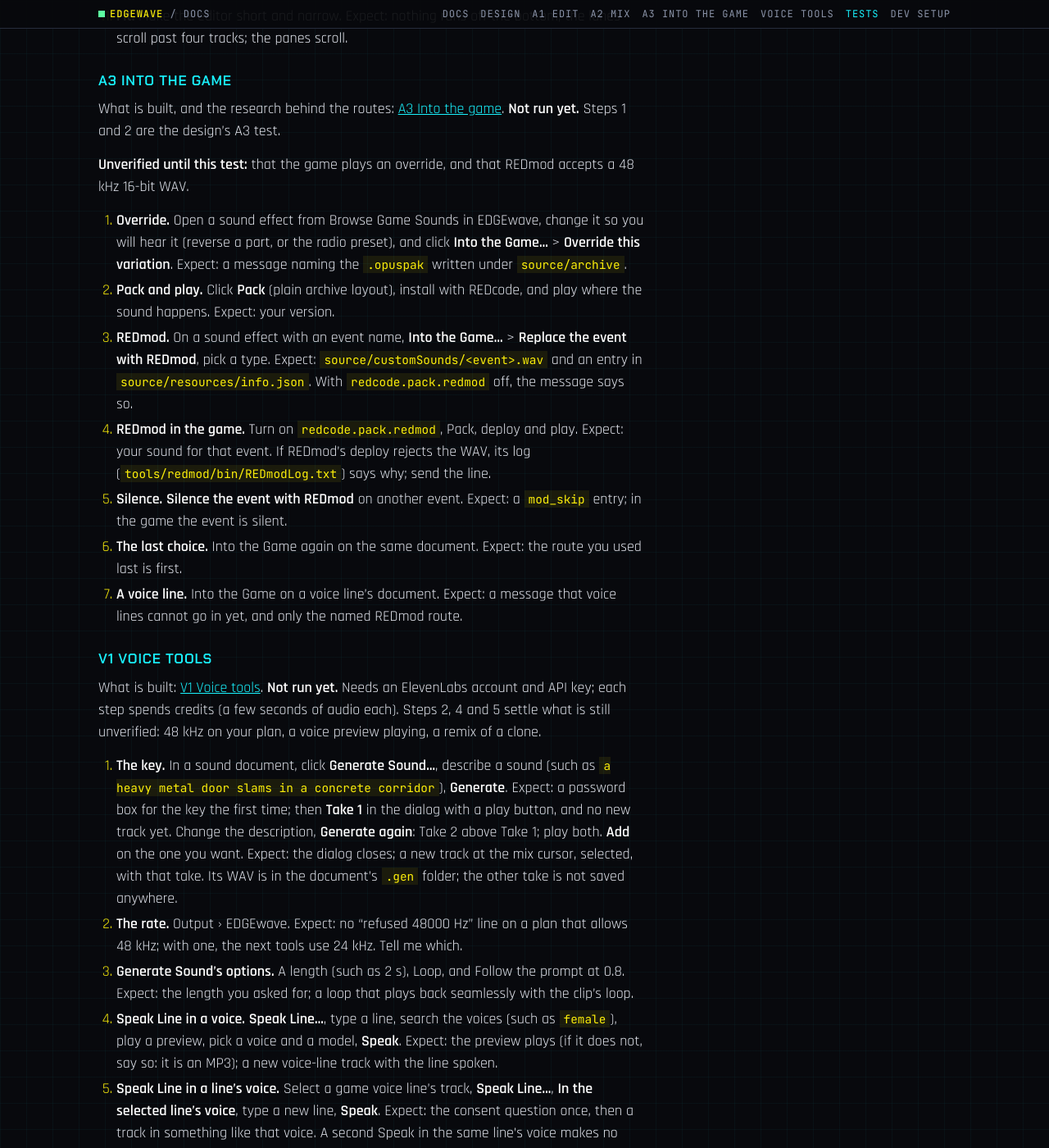
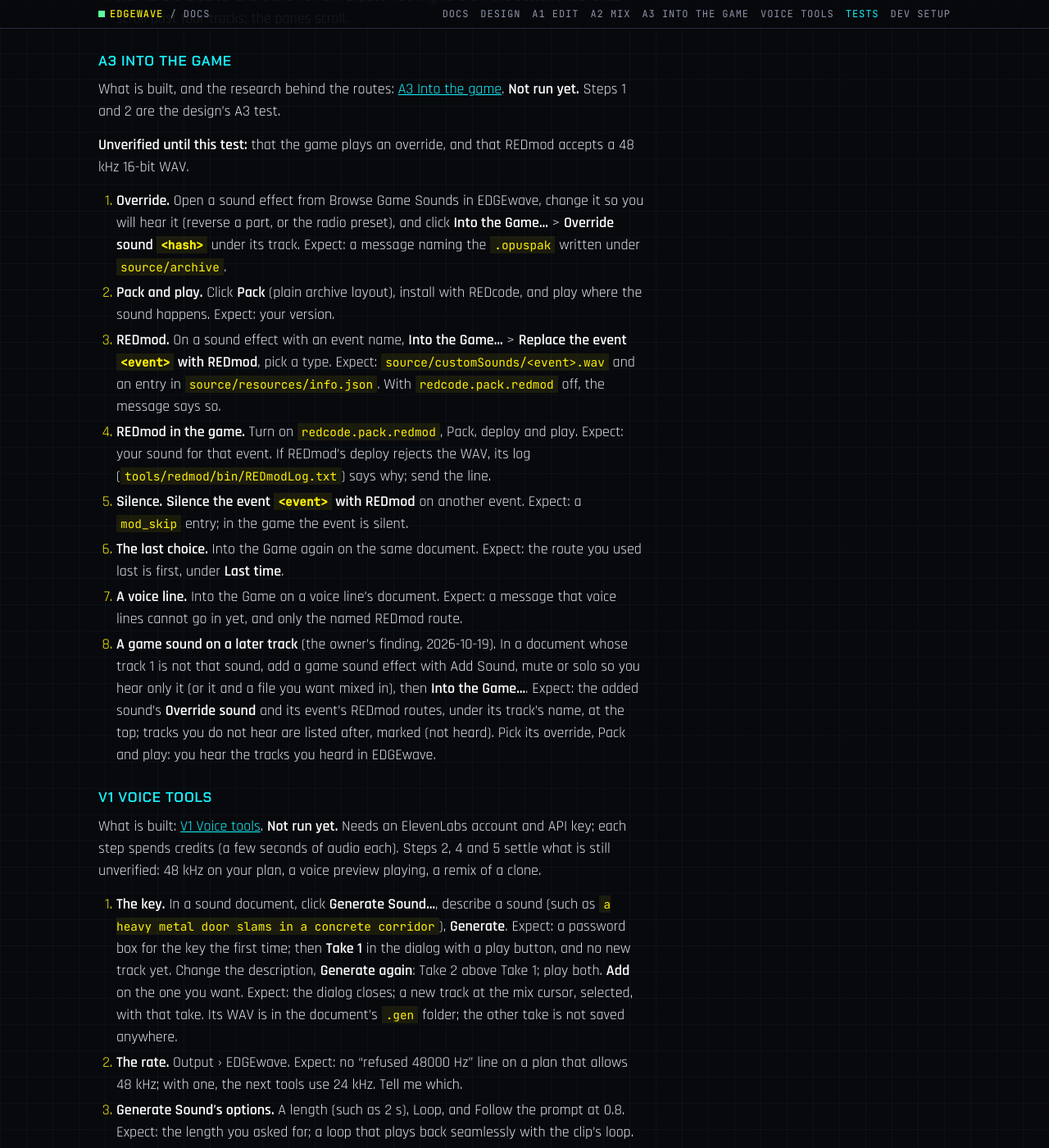
Before and after one commit to Edgemodders/EDGEwave, a Jekyll site: the page built from docs/testing.md, in a window 1280 px wide and 1400 px high, scrolled down 7711 px. Shown: the whole window at 82% size. Built offline with Jekyll 4.4.1, drawn with Linux system fonts in a browser that asks for light colours; our own code applies the rules of GitHub Pages for plain Markdown files; some of the changed text lies outside the part shown.

Commit message:
Docs: Into the Game's targets per track, and the A3 test for a later track
Co-Authored-By: Claude Opus 5.5 <noreply@anthropic.com>

```diff
--- a/docs/testing.md
+++ b/docs/testing.md
@@ -64,8 +64,8 @@ To run it from a terminal inside VS Code, unset `ELECTRON_RUN_AS_NODE` (the scri
 | A2 | The next-edge icon from 0 | The mix cursor at `0:00.250` |
 | A2 | Remove track 2, then Ctrl+Z | Track 2 comes back selected |
 | A2 | Render WAV | 1.75 s (0.25 s + track 2's 1.5 s), stereo, 44.1 kHz, with sound from both tracks |
-| A3 | Into the Game > Override this variation | `42.wav` at 48 kHz stereo handed to REDcode's Import (the stub writes `imported.json`) |
-| A3 | Into the Game > Replace the event with REDmod, 2D | `source/customSounds/smoke_event.wav` at 48 kHz, an entry in `source/resources/info.json`, and the document's `game` keeps the choice |
+| A3 | Into the Game > Override sound 43 (track 2, not track 1) | `43.wav` at 48 kHz, mono like sound 43, handed to REDcode's Import (the stub writes `imported.json`); the menu, before typing, is `intogame.png` |
+| A3 | Into the Game > Replace the event smoke_event with REDmod, 2D | `source/customSounds/smoke_event.wav` at 48 kHz stereo, an entry in `source/resources/info.json`, and the document's `game` keeps the choice |
 | V1 | Generate Sound | The key's password box (typed); the 48 kHz request refused and the same at 24 kHz; two takes in the dialog (the second with a changed prompt) and no track yet; a take plays; Add on take 2 makes track 3, at the mix cursor, a 24 kHz WAV in `42.gen/`, `made` with take 2's prompt |
 | V1 | Speak Line in a picked voice | The voice list and the model menu fill; the voice's preview plays; track 4, a voice line, `made` with the voice |
 | V1 | Speak Line in track 1's voice | VS Code's consent modal (clicked); one clone; track 5, `made.from` track 1 |
@@ -73,7 +73,7 @@ To run it from a terminal inside VS Code, unset `ELECTRON_RUN_AS_NODE` (the scri
 | V1 | Every request | Carries the key, except the voice preview's (a public URL) |
 | A1 | The Sounds view | **Project** first, with the REDcode project's name, then **Recent**; 42 under each |
 
-Last run 2026-10-19: **pass** (`PASS A1 edits; A2 Add Sound, preset, start, a two-track render; A3 Into the Game, override and REDmod; voice tools against a stand-in ElevenLabs; the Sounds view`).
+Last run 2026-10-19: **pass** (`PASS A1 edits; A2 Add Sound, preset, start, a two-track render; A3 Into the Game, override of track 2 and REDmod; voice tools against a stand-in ElevenLabs; the Sounds view`).
 
 ### Spike: decoding and encoding in VS Code's webview
 
@@ -167,13 +167,14 @@ What is built, and the research behind the routes: [A3 Into the game](a3-game.ht
 
 **Unverified until this test:** that the game plays an override, and that REDmod accepts a 48 kHz 16-bit WAV.
 
-1. **Override.** Open a sound effect from Browse Game Sounds in EDGEwave, change it so you will hear it (reverse a part, or the radio preset), and click **Into the Game…** > **Override this variation**. Expect: a message naming the `.opuspak` written under `source/archive`.
+1. **Override.** Open a sound effect from Browse Game Sounds in EDGEwave, change it so you will hear it (reverse a part, or the radio preset), and click **Into the Game…** > **Override sound `<hash>`** under its track. Expect: a message naming the `.opuspak` written under `source/archive`.
 2. **Pack and play.** Click **Pack** (plain archive layout), install with REDcode, and play where the sound happens. Expect: your version.
-3. **REDmod.** On a sound effect with an event name, **Into the Game…** > **Replace the event with REDmod**, pick a type. Expect: `source/customSounds/<event>.wav` and an entry in `source/resources/info.json`. With `redcode.pack.redmod` off, the message says so.
+3. **REDmod.** On a sound effect with an event name, **Into the Game…** > **Replace the event `<event>` with REDmod**, pick a type. Expect: `source/customSounds/<event>.wav` and an entry in `source/resources/info.json`. With `redcode.pack.redmod` off, the message says so.
 4. **REDmod in the game.** Turn on `redcode.pack.redmod`, Pack, deploy and play. Expect: your sound for that event. If REDmod's deploy rejects the WAV, its log (`tools/redmod/bin/REDmodLog.txt`) says why; send the line.
-5. **Silence.** **Silence the event with REDmod** on another event. Expect: a `mod_skip` entry; in the game the event is silent.
-6. **The last choice.** Into the Game again on the same document. Expect: the route you used last is first.
+5. **Silence.** **Silence the event `<event>` with REDmod** on another event. Expect: a `mod_skip` entry; in the game the event is silent.
+6. **The last choice.** Into the Game again on the same document. Expect: the route you used last is first, under **Last time**.
 7. **A voice line.** Into the Game on a voice line's document. Expect: a message that voice lines cannot go in yet, and only the named REDmod route.
+8. **A game sound on a later track** (the owner's finding, 2026-10-19). In a document whose track 1 is not that sound, add a game sound effect with Add Sound, mute or solo so you hear only it (or it and a file you want mixed in), then **Into the Game…**. Expect: the added sound's **Override sound** and its event's REDmod routes, under its track's name, at the top; tracks you do not hear are listed after, marked (not heard). Pick its override, Pack and play: you hear the tracks you heard in EDGEwave.
 
 ### V1 Voice tools
 
```
Also changed, not shown: other parts of docs/testing.md (+1 -1 lines), docs/a3-game.md (+4 -4 lines).
